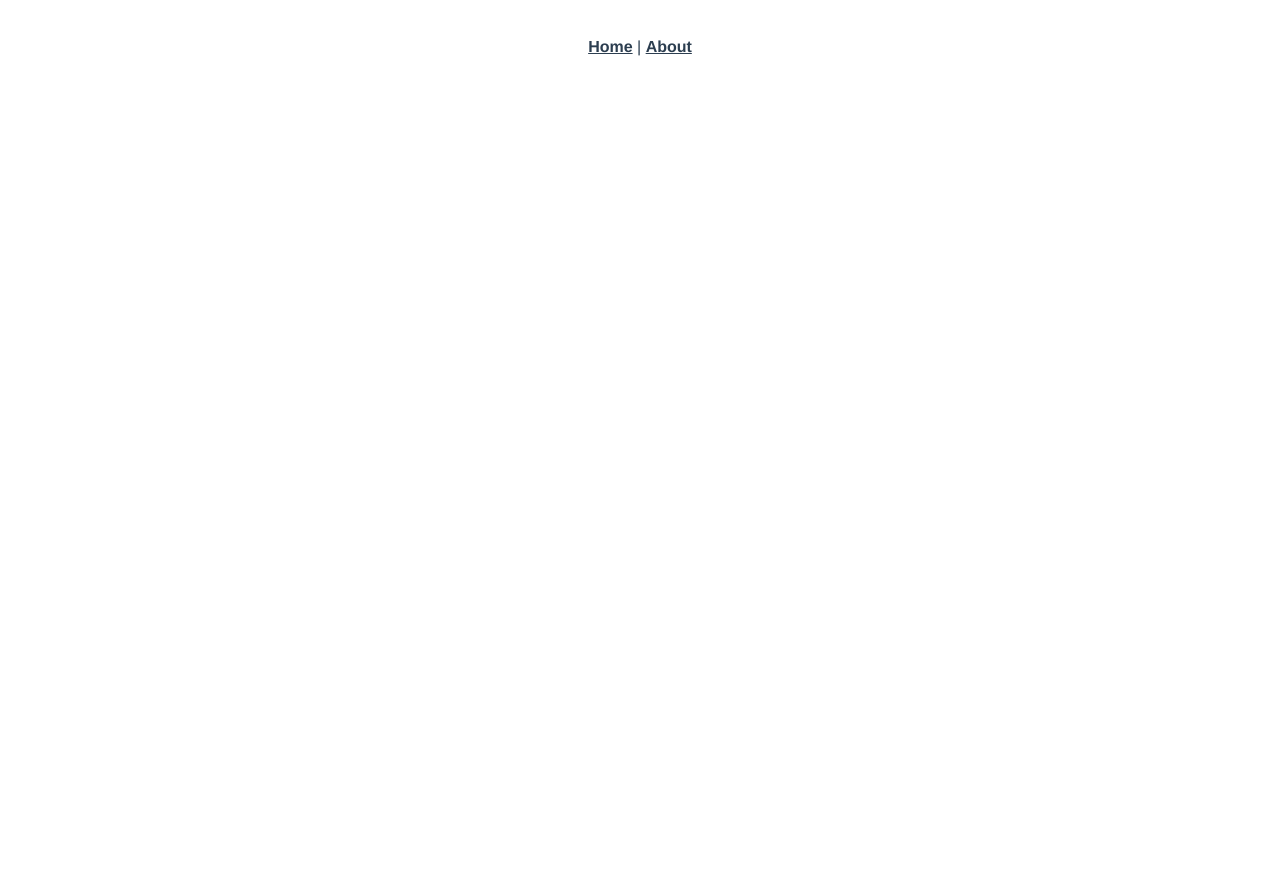
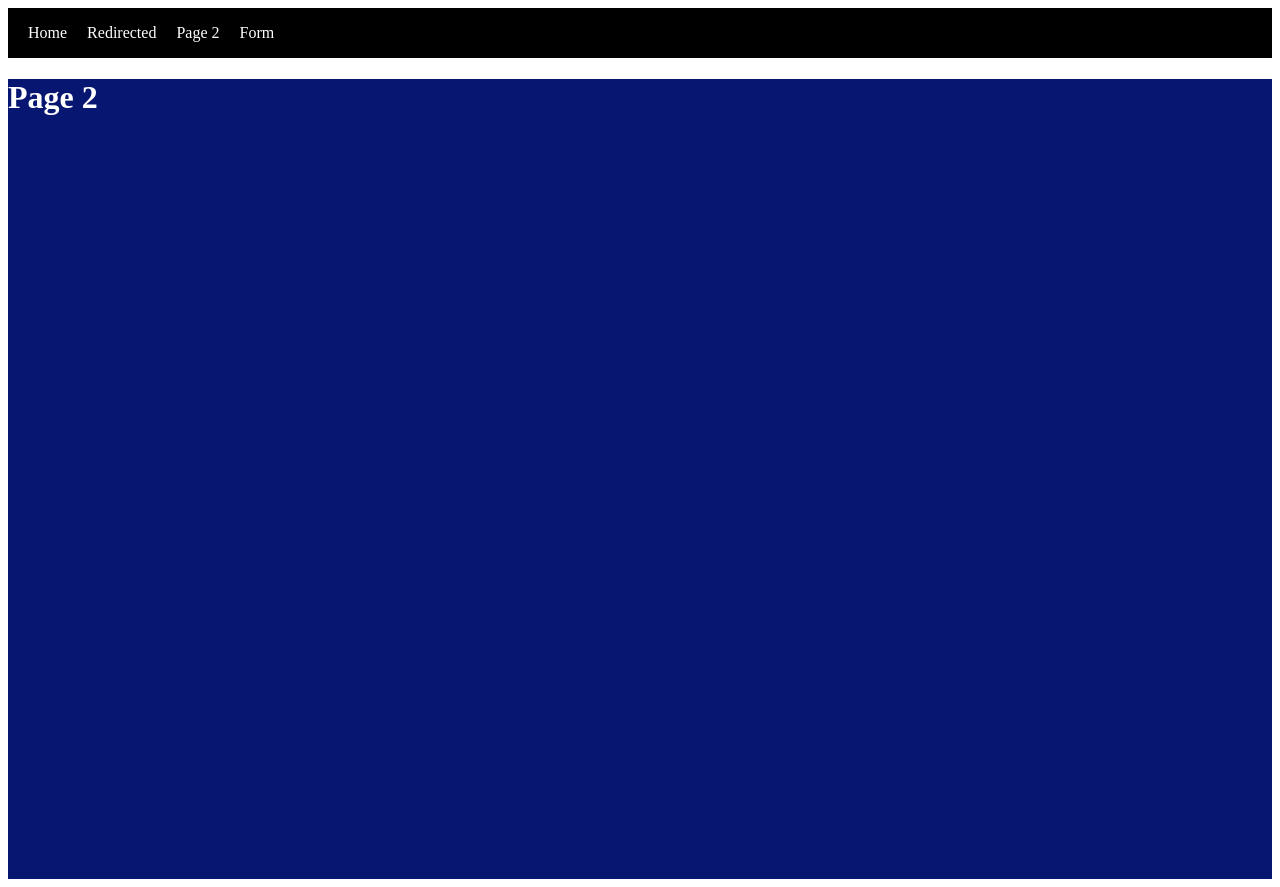
Before and after one commit to Thomas851204/Vue-Learning, a Vue app in the folder Frontend/: page /page2 in a window 1280 px wide. Before the commit this address had no page. Before the commit the page ends 800 px from the top, so only its background shows below. Built offline with nearby package versions, Linux system fonts and the light colour scheme.

Commit message:
Created some pages, added navbar

```diff
--- a/Frontend/src/App.vue
+++ b/Frontend/src/App.vue
@@ -1,12 +1,21 @@
 <template>
-  <nav>
-    <router-link to="/">Home</router-link> |
-    <router-link to="/about">About</router-link>
-  </nav>
-  <router-view/>
+  <div class="nav">
+    <router-link to="/" class="navIcon">Home</router-link>
+    <router-link to="/redir" class="navIcon">Redirected</router-link>
+    <router-link to="/page2" class="navIcon">Page 2</router-link>
+    <router-link to="/form" class="navIcon">Form</router-link>
+  </div>
+  <router-view />
 </template>
+<script lang="ts">
+import { defineComponent } from "vue";
 
-<style>
+export default defineComponent({
+  name: "App",
+});
+</script>
+
+<style scoped>
 #app {
   font-family: Avenir, Helvetica, Arial, sans-serif;
   -webkit-font-smoothing: antialiased;
@@ -15,16 +24,18 @@
   color: #2c3e50;
 }
 
-nav {
-  padding: 30px;
+.nav {
+  width: 100%;
+  height: 50px;
+  background-color: black;
+  display: flex;
+  justify-content: flex-start;
+  align-items: center;
 }
 
-nav a {
-  font-weight: bold;
-  color: #2c3e50;
-}
-
-nav a.router-link-exact-active {
-  color: #42b983;
+.navIcon {
+  color: white;
+  text-decoration: none;
+  padding-left: 20px;
 }
 </style>
--- a/Frontend/src/components/HelloWorld.vue
+++ /dev/null
@@ -1,63 +0,0 @@
-<template>
-  <div class="hello">
-    <h1>{{ msg }}</h1>
-    <p>
-      For a guide and recipes on how to configure / customize this project,<br>
-      check out the
-      <a href="https://cli.vuejs.org" target="_blank" rel="noopener">vue-cli documentation</a>.
-    </p>
-    <h3>Installed CLI Plugins</h3>
-    <ul>
-      <li><a href="https://github.com/vuejs/vue-cli/tree/dev/packages/%40vue/cli-plugin-babel" target="_blank" rel="noopener">babel</a></li>
-      <li><a href="https://github.com/vuejs/vue-cli/tree/dev/packages/%40vue/cli-plugin-router" target="_blank" rel="noopener">router</a></li>
-      <li><a href="https://github.com/vuejs/vue-cli/tree/dev/packages/%40vue/cli-plugin-unit-jest" target="_blank" rel="noopener">unit-jest</a></li>
-      <li><a href="https://github.com/vuejs/vue-cli/tree/dev/packages/%40vue/cli-plugin-e2e-cypress" target="_blank" rel="noopener">e2e-cypress</a></li>
-      <li><a href="https://github.com/vuejs/vue-cli/tree/dev/packages/%40vue/cli-plugin-typescript" target="_blank" rel="noopener">typescript</a></li>
-    </ul>
-    <h3>Essential Links</h3>
-    <ul>
-      <li><a href="https://vuejs.org" target="_blank" rel="noopener">Core Docs</a></li>
-      <li><a href="https://forum.vuejs.org" target="_blank" rel="noopener">Forum</a></li>
-      <li><a href="https://chat.vuejs.org" target="_blank" rel="noopener">Community Chat</a></li>
-      <li><a href="https://twitter.com/vuejs" target="_blank" rel="noopener">Twitter</a></li>
-      <li><a href="https://news.vuejs.org" target="_blank" rel="noopener">News</a></li>
-    </ul>
-    <h3>Ecosystem</h3>
-    <ul>
-      <li><a href="https://router.vuejs.org" target="_blank" rel="noopener">vue-router</a></li>
-      <li><a href="https://vuex.vuejs.org" target="_blank" rel="noopener">vuex</a></li>
-      <li><a href="https://github.com/vuejs/vue-devtools#vue-devtools" target="_blank" rel="noopener">vue-devtools</a></li>
-      <li><a href="https://vue-loader.vuejs.org" target="_blank" rel="noopener">vue-loader</a></li>
-      <li><a href="https://github.com/vuejs/awesome-vue" target="_blank" rel="noopener">awesome-vue</a></li>
-    </ul>
-  </div>
-</template>
-
-<script lang="ts">
-import { defineComponent } from 'vue';
-
-export default defineComponent({
-  name: 'HelloWorld',
-  props: {
-    msg: String,
-  },
-});
-</script>
-
-<!-- Add "scoped" attribute to limit CSS to this component only -->
-<style scoped>
-h3 {
-  margin: 40px 0 0;
-}
-ul {
-  list-style-type: none;
-  padding: 0;
-}
-li {
-  display: inline-block;
-  margin: 0 10px;
-}
-a {
-  color: #42b983;
-}
-</style>
--- /dev/null
+++ b/Frontend/src/components/Test.vue
@@ -0,0 +1,15 @@
+<template>
+  <div class="test">
+    <p>Teszt</p>
+  </div>
+</template>
+
+<style scoped>
+.test {
+  width: 400px;
+  padding: 20px;
+  margin: 100px auto;
+  background: rgb(229, 122, 122);
+  border-radius: 10px;
+}
+</style>
--- a/Frontend/src/router/index.ts
+++ b/Frontend/src/router/index.ts
@@ -1,25 +1,35 @@
-import { createRouter, createWebHistory, RouteRecordRaw } from 'vue-router'
-import HomeView from '../views/HomeView.vue'
+import { createRouter, createWebHistory, RouteRecordRaw } from "vue-router";
+import Redirected from "../views/Redirected.vue";
+import Page2 from "../views/Page2.vue";
+import Home from "../views/Home.vue";
+import FormTest from "../views/FormTest.vue";
 
 const routes: Array<RouteRecordRaw> = [
   {
-    path: '/',
-    name: 'home',
-    component: HomeView
+    path: "/",
+    name: "Home",
+    component: Home,
   },
   {
-    path: '/about',
-    name: 'about',
-    // route level code-splitting
-    // this generates a separate chunk (about.[hash].js) for this route
-    // which is lazy-loaded when the route is visited.
-    component: () => import(/* webpackChunkName: "about" */ '../views/AboutView.vue')
-  }
-]
+    path: "/redir",
+    name: "Redirected",
+    component: Redirected,
+  },
+  {
+    path: "/page2",
+    name: "Page2",
+    component: Page2,
+  },
+  {
+    path: "/form",
+    name: "FormTest",
+    component: FormTest,
+  },
+];
 
 const router = createRouter({
   history: createWebHistory(process.env.BASE_URL),
-  routes
-})
+  routes,
+});
 
-export default router
+export default router;
--- a/Frontend/src/views/AboutView.vue
+++ /dev/null
@@ -1,5 +0,0 @@
-<template>
-  <div class="about">
-    <h1>This is an about page</h1>
-  </div>
-</template>
--- /dev/null
+++ b/Frontend/src/views/FormTest.vue
@@ -0,0 +1,25 @@
+<template>
+  <div class="body">
+    <h1>{{ redir }}</h1>
+  </div>
+</template>
+<script lang="ts">
+import { DefineComponent, defineComponent } from "vue";
+export default defineComponent({
+  name: "FormTest",
+  data() {
+    return {
+      redir: "This page is for testing Forms",
+    };
+  },
+});
+</script>
+<style scoped>
+.body {
+  background: rgb(255, 255, 255);
+  height: 100vh;
+}
+h1 {
+  color: rgb(0, 0, 0);
+}
+</style>
--- /dev/null
+++ b/Frontend/src/views/Home.vue
@@ -0,0 +1,38 @@
+<template>
+  <div class="body">
+    <h1>{{ title }}</h1>
+    <input type="text" ref="name" />
+    <button @click="handleClick">Click me</button>
+
+    <Test v-if="testVisible" />
+  </div>
+</template>
+<script lang="ts">
+import { defineComponent } from "vue";
+import Test from "../components/Test.vue";
+export default defineComponent({
+  name: "Home",
+  components: {
+    Test,
+  },
+  data() {
+    return {
+      title: "My First Vue App :)",
+      testVisible: false,
+    };
+  },
+  methods: {
+    handleClick() {
+      const nameRef = this.$refs.name as HTMLElement;
+      nameRef.classList.add("active");
+      nameRef.focus();
+      this.testVisible = !this.testVisible;
+    },
+  },
+});
+</script>
+<style scoped>
+h1 {
+  color: red;
+}
+</style>
--- a/Frontend/src/views/HomeView.vue
+++ /dev/null
@@ -1,18 +0,0 @@
-<template>
-  <div class="home">
-    <img alt="Vue logo" src="../assets/logo.png">
-    <HelloWorld msg="Welcome to Your Vue.js + TypeScript App"/>
-  </div>
-</template>
-
-<script lang="ts">
-import { defineComponent } from 'vue';
-import HelloWorld from '@/components/HelloWorld.vue'; // @ is an alias to /src
-
-export default defineComponent({
-  name: 'HomeView',
-  components: {
-    HelloWorld,
-  },
-});
-</script>
--- /dev/null
+++ b/Frontend/src/views/Page2.vue
@@ -0,0 +1,25 @@
+<template>
+  <div class="body">
+    <h1>{{ redir }}</h1>
+  </div>
+</template>
+<script lang="ts">
+import { DefineComponent, defineComponent } from "vue";
+export default defineComponent({
+  name: "Page2",
+  data() {
+    return {
+      redir: "Page 2",
+    };
+  },
+});
+</script>
+<style scoped>
+.body {
+  background: rgb(6, 22, 113);
+  height: 100vh;
+}
+h1 {
+  color: white;
+}
+</style>
--- /dev/null
+++ b/Frontend/src/views/Redirected.vue
@@ -0,0 +1,25 @@
+<template>
+  <div class="body">
+    <h1>{{ redir }}</h1>
+  </div>
+</template>
+<script lang="ts">
+import { DefineComponent, defineComponent } from "vue";
+export default defineComponent({
+  name: "Redirected",
+  data() {
+    return {
+      redir: "This is a redirected page",
+    };
+  },
+});
+</script>
+<style scoped>
+.body {
+  background: black;
+  height: 100vh;
+}
+h1 {
+  color: rgb(173, 80, 80);
+}
+</style>
```
Also changed, not shown: 1 other file (tests, documents, lock files or other folders).
